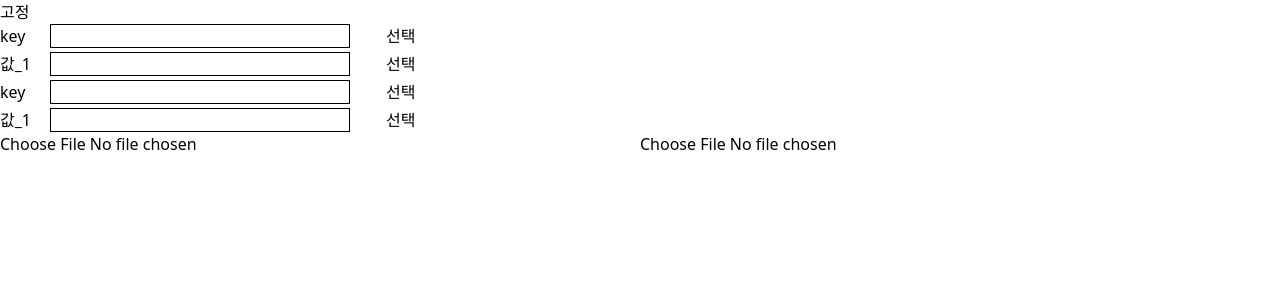
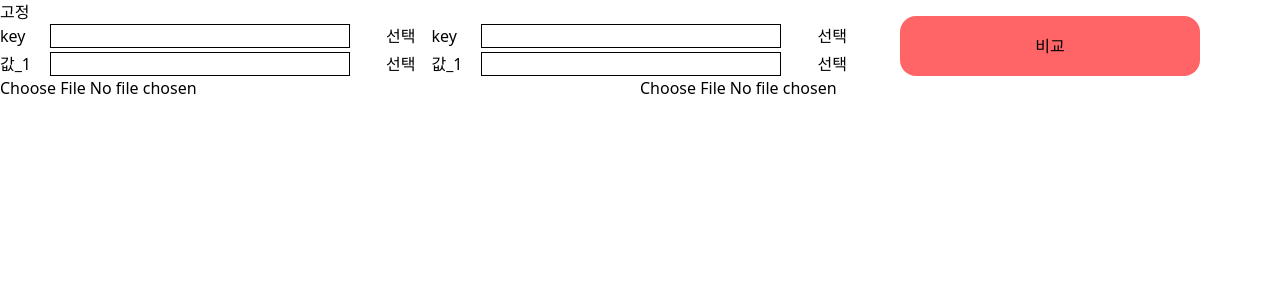
Before and after one commit to no-salt-fries/diffsheet, a React (Vite) app: page / in a window 1280 px wide. Shown: the top 300 px of the page. Built offline with nearby package versions, Linux system fonts and the light colour scheme.

Commit message:
state, ref 데이터 구조 수정중

```diff
--- a/src/App.tsx
+++ b/src/App.tsx
@@ -1,10 +1,10 @@
 import { useRef, useState } from "react";
+import WorkBook from "./components/WorkBook";
+import Menu from "./components/Menu";
+
 import "./App.css";
-import WorkBook from "./components/WorkBook";
-import MenuDiv from "./components/UI/MenuDiv";
 
 import type { workbookDataType } from "./types";
-import Menu from "./components/Menu";
 
 const App = () => {
   const [loading, setLoading] = useState<boolean>(false);
@@ -30,12 +30,14 @@ const App = () => {
 
   const dataRef = useRef<workbookDataType>({
     fix: {
-      key: { workbookId: "", cell: "", value: "" },
-      value: [{ workbookId: "", cell: "", value: "" }],
+      meta: { workbookId: "", sheetName: "" },
+      key: { cell: "", value: "" },
+      value: [{ cell: "", value: "" }],
     },
     comp: {
-      key: { workbookId: "", cell: "", value: "" },
-      value: [{ workbookId: "", cell: "", value: "" }],
+      meta: { workbookId: "", sheetName: "" },
+      key: { cell: "", value: "" },
+      value: [{ cell: "", value: "" }],
     },
   });
 
--- a/src/components/Menu.tsx
+++ b/src/components/Menu.tsx
@@ -17,7 +17,8 @@ const Menu = ({
   handleTargetClick,
 }: MenuDivProps) => {
   return (
-    <div>
+    <div className="flex justify-center">
+      <div className="flex flex-1">
         <div>
           <p>고정</p>
           <div className="flex">
@@ -53,8 +54,7 @@ const Menu = ({
             </div>
           ))}
         </div>
-
-      <div className="mt-1">
+        <div className="flex flex-col justify-end">
           <div className="flex">
             <div className="w-[50px]">key</div>
             <MenuDiv>{compValue["key"]["value"]}</MenuDiv>
@@ -89,6 +89,12 @@ const Menu = ({
           ))}
         </div>
       </div>
+      <div className="flex flex-col justify-end mr-20">
+        <div className="w-[300px] h-[60px] flex flex-col justify-center text-center bg-red-400 rounded-2xl">
+          비교
+        </div>
+      </div>
+    </div>
   );
 };
 
--- a/src/types.ts
+++ b/src/types.ts
@@ -1,11 +1,17 @@
 /* type for selected data */
+
+export interface metaType {
+  workbookId: string;
+  sheetName: string;
+}
+
 export interface cellType {
-  workbookId: string;
   cell: string;
   value: string;
 }
 
 export interface selectedDataType {
+  meta: metaType;
   key: cellType;
   value: cellType[];
 }
```
Lines whose indentation alone changed are shown as unchanged.
